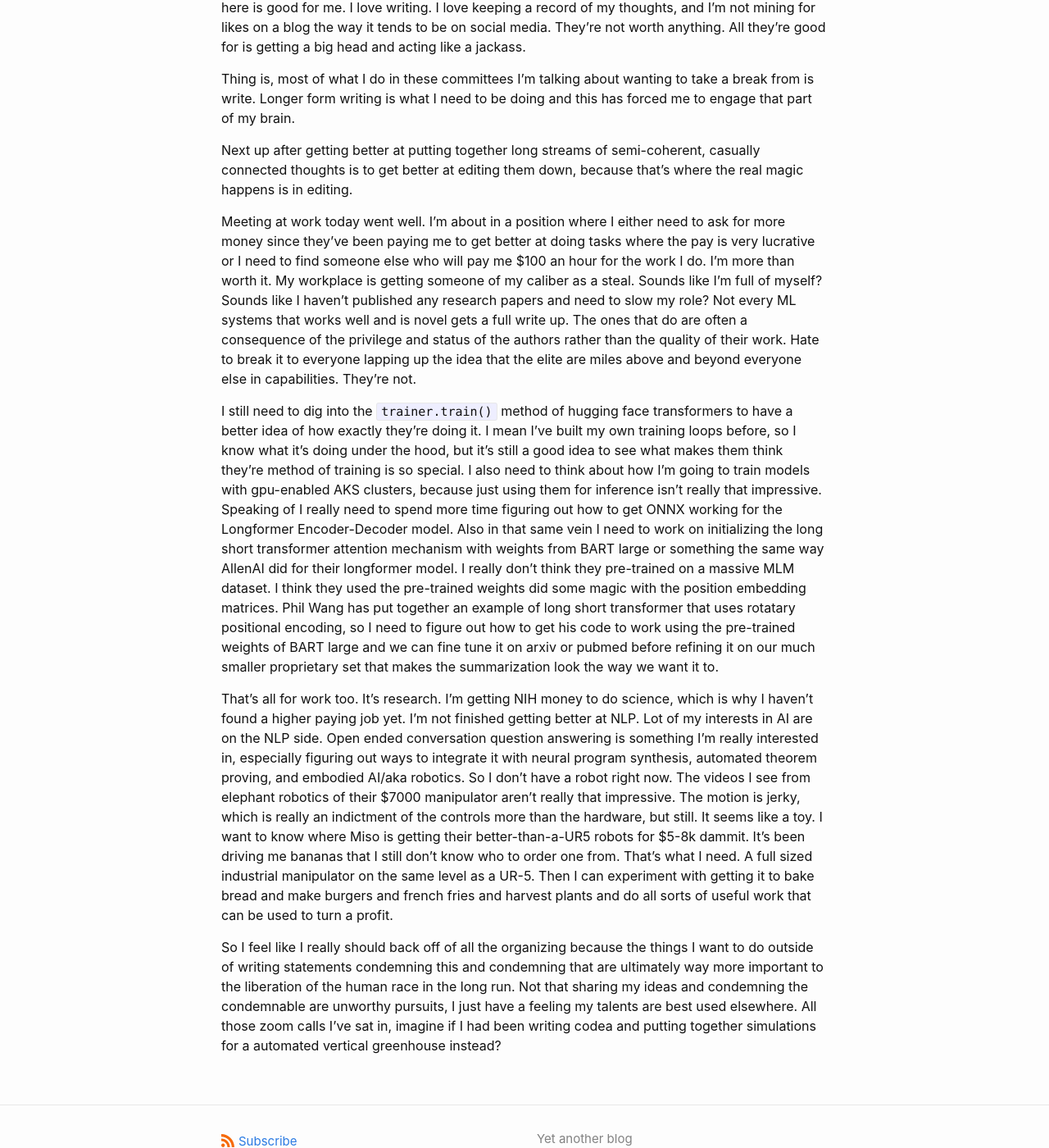
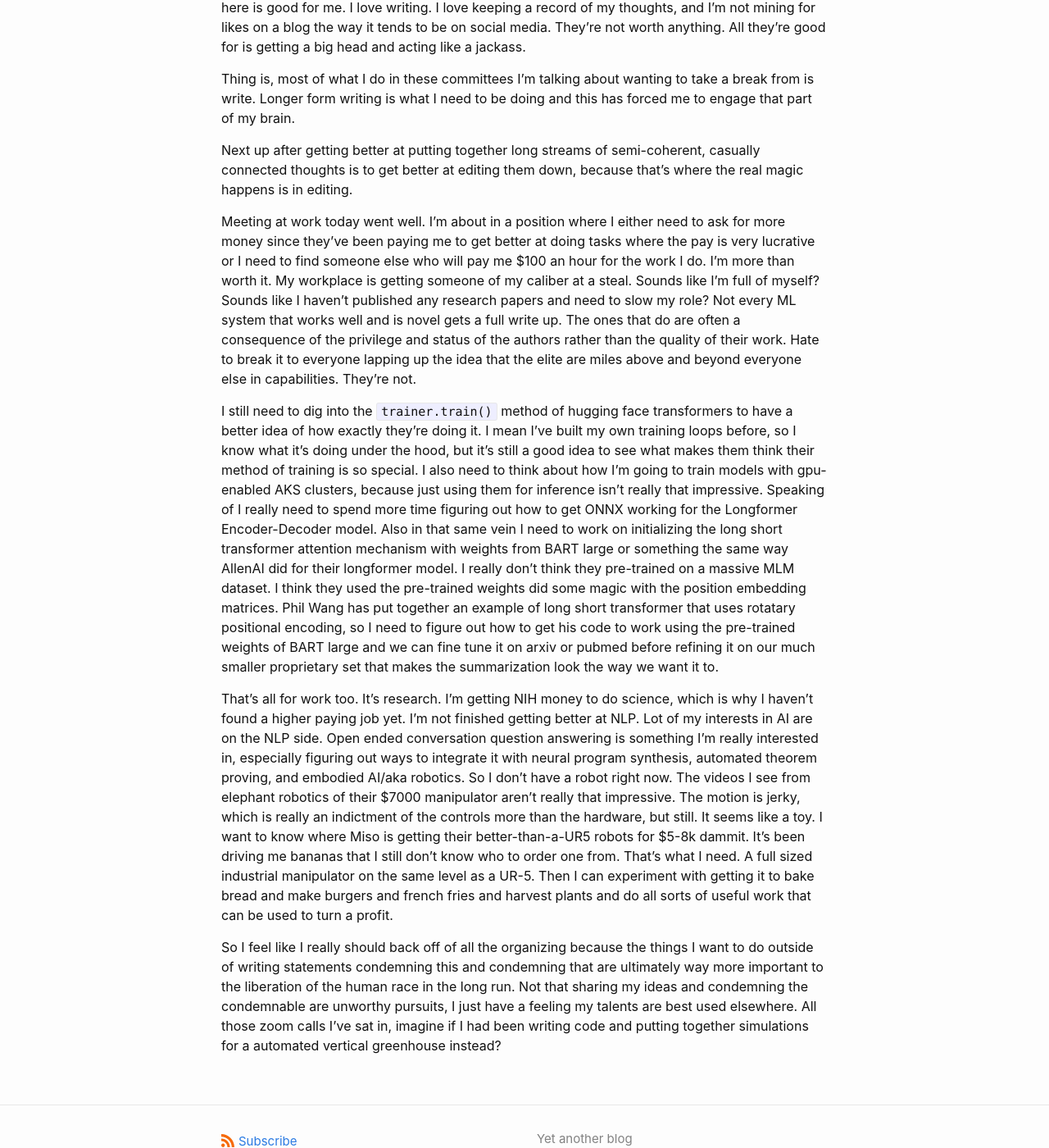
Before and after one commit to odellus/blog, a Jekyll site: the page built from _posts/2021-09-01-Rabbit-rabbit.md, in a window 1280 px wide and 1400 px high, scrolled down 939 px. Shown: the whole window at 82% size. Built offline with Jekyll 4.4.1, drawn with Linux system fonts in a browser that asks for light colours.

```diff
--- a/_posts/2021-09-01-Rabbit-rabbit.md
+++ b/_posts/2021-09-01-Rabbit-rabbit.md
@@ -23,10 +23,10 @@
 
 Next up after getting better at putting together long streams of semi-coherent, casually connected thoughts is to get better at editing them down, because that's where the real magic happens is in editing.
 
-Meeting at work today went well. I'm about in a position where I either need to ask for more money since they've been paying me to get better at doing tasks where the pay is very lucrative or I need to find someone else who will pay me $100 an hour for the work I do. I'm more than worth it. My workplace is getting someone of my caliber as a steal. Sounds like I'm full of myself? Sounds like I haven't published any research papers and need to slow my role? Not every ML systems that works well and is novel gets a full write up. The ones that do are often a consequence of the privilege and status of the authors rather than the quality of their work. Hate to break it to everyone lapping up the idea that the elite are miles above and beyond everyone else in capabilities. They're not.
+Meeting at work today went well. I'm about in a position where I either need to ask for more money since they've been paying me to get better at doing tasks where the pay is very lucrative or I need to find someone else who will pay me $100 an hour for the work I do. I'm more than worth it. My workplace is getting someone of my caliber at a steal. Sounds like I'm full of myself? Sounds like I haven't published any research papers and need to slow my role? Not every ML system that works well and is novel gets a full write up. The ones that do are often a consequence of the privilege and status of the authors rather than the quality of their work. Hate to break it to everyone lapping up the idea that the elite are miles above and beyond everyone else in capabilities. They're not.
 
-I still need to dig into the `trainer.train()` method of hugging face transformers to have a better idea of how exactly they're doing it. I mean I've built my own training loops before, so I know what it's doing under the hood, but it's still a good idea to see what makes them think they're method of training is so special. I also need to think about how I'm going to train models with gpu-enabled AKS clusters, because just using them for inference isn't really that impressive. Speaking of I really need to spend more time figuring out how to get ONNX working for the Longformer Encoder-Decoder model. Also in that same vein I need to work on initializing the long short transformer attention mechanism with weights from BART large or something the same way AllenAI did for their longformer model. I really don't think they pre-trained on a massive MLM dataset. I think they used the pre-trained weights did some magic with the position embedding matrices. Phil Wang has put together an example of long short transformer that uses rotatary positional encoding, so I need to figure out how to get his code to work using the pre-trained weights of BART large and we can fine tune it on arxiv or pubmed before refining it on our much smaller proprietary set that makes the summarization look the way we want it to.
+I still need to dig into the `trainer.train()` method of hugging face transformers to have a better idea of how exactly they're doing it. I mean I've built my own training loops before, so I know what it's doing under the hood, but it's still a good idea to see what makes them think their method of training is so special. I also need to think about how I'm going to train models with gpu-enabled AKS clusters, because just using them for inference isn't really that impressive. Speaking of I really need to spend more time figuring out how to get ONNX working for the Longformer Encoder-Decoder model. Also in that same vein I need to work on initializing the long short transformer attention mechanism with weights from BART large or something the same way AllenAI did for their longformer model. I really don't think they pre-trained on a massive MLM dataset. I think they used the pre-trained weights did some magic with the position embedding matrices. Phil Wang has put together an example of long short transformer that uses rotatary positional encoding, so I need to figure out how to get his code to work using the pre-trained weights of BART large and we can fine tune it on arxiv or pubmed before refining it on our much smaller proprietary set that makes the summarization look the way we want it to.
 
 That's all for work too. It's research. I'm getting NIH money to do science, which is why I haven't found a higher paying job yet. I'm not finished getting better at NLP. Lot of my interests in AI are on the NLP side. Open ended conversation question answering is something I'm really interested in, especially figuring out ways to integrate it with neural program synthesis, automated theorem proving, and embodied AI/aka robotics. So I don't have a robot right now. The videos I see from elephant robotics of their $7000 manipulator aren't really that impressive. The motion is jerky, which is really an indictment of the controls more than the hardware, but still. It seems like a toy. I want to know where Miso is getting their better-than-a-UR5 robots for $5-8k dammit. It's been driving me bananas that I still don't know who to order one from. That's what I need. A full sized industrial manipulator on the same level as a UR-5. Then I can experiment with getting it to bake bread and make burgers and french fries and harvest plants and do all sorts of useful work that can be used to turn a profit.
 
-So I feel like I really should back off of all the organizing because the things I want to do outside of writing statements condemning this and condemning that are ultimately way more important to the liberation of the human race in the long run. Not that sharing my ideas and condemning the condemnable are unworthy pursuits, I just have a feeling my talents are best used elsewhere. All those zoom calls I've sat in, imagine if I had been writing codea and putting together simulations for a automated vertical greenhouse instead?
+So I feel like I really should back off of all the organizing because the things I want to do outside of writing statements condemning this and condemning that are ultimately way more important to the liberation of the human race in the long run. Not that sharing my ideas and condemning the condemnable are unworthy pursuits, I just have a feeling my talents are best used elsewhere. All those zoom calls I've sat in, imagine if I had been writing code and putting together simulations for a automated vertical greenhouse instead?
```
Also changed, not shown: _posts/2021-10-10-Nuclear-math.md (added, +10 -0 lines), _posts/2021-11-07-Random-Links.md (added, +31 -0 lines).
